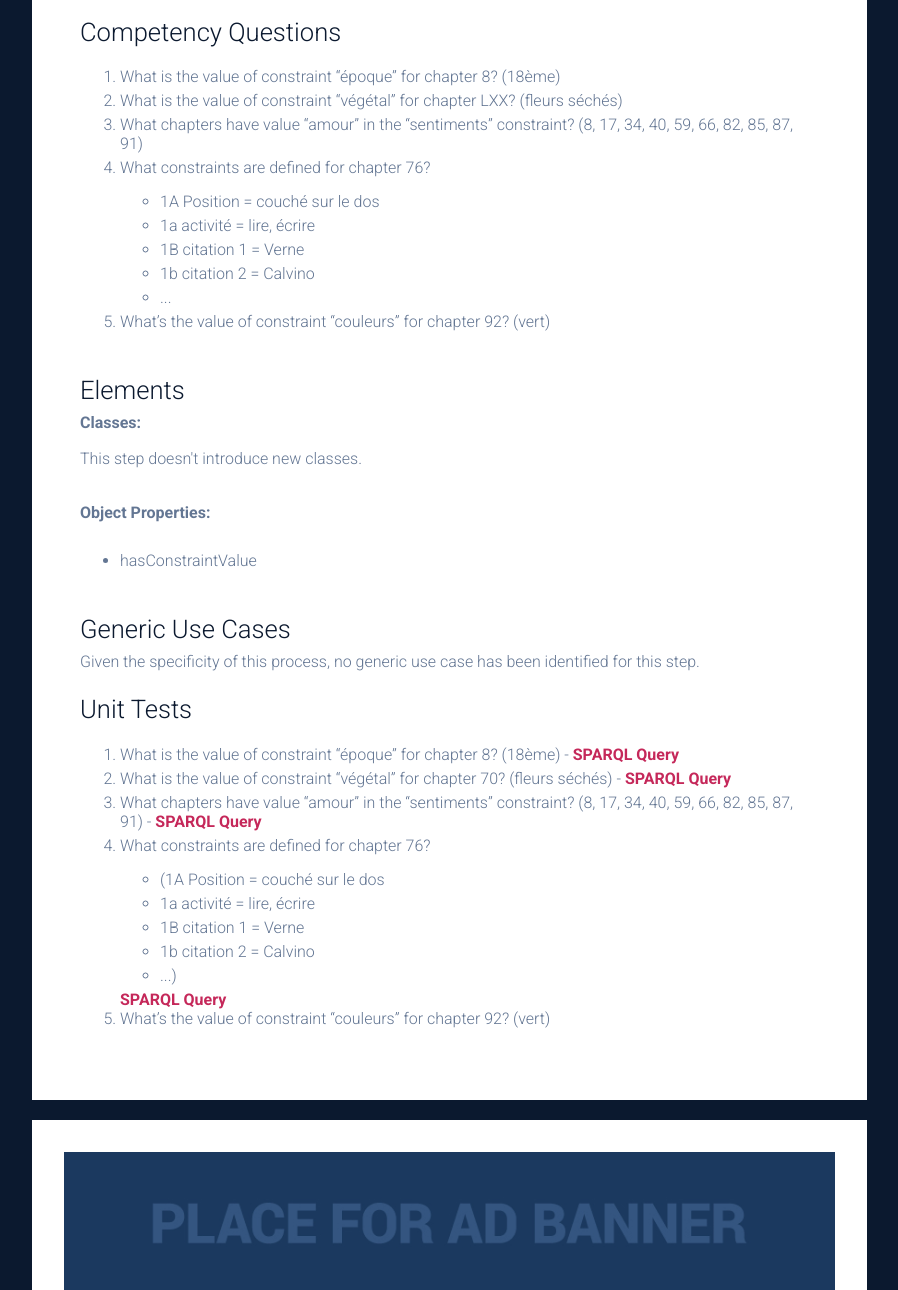
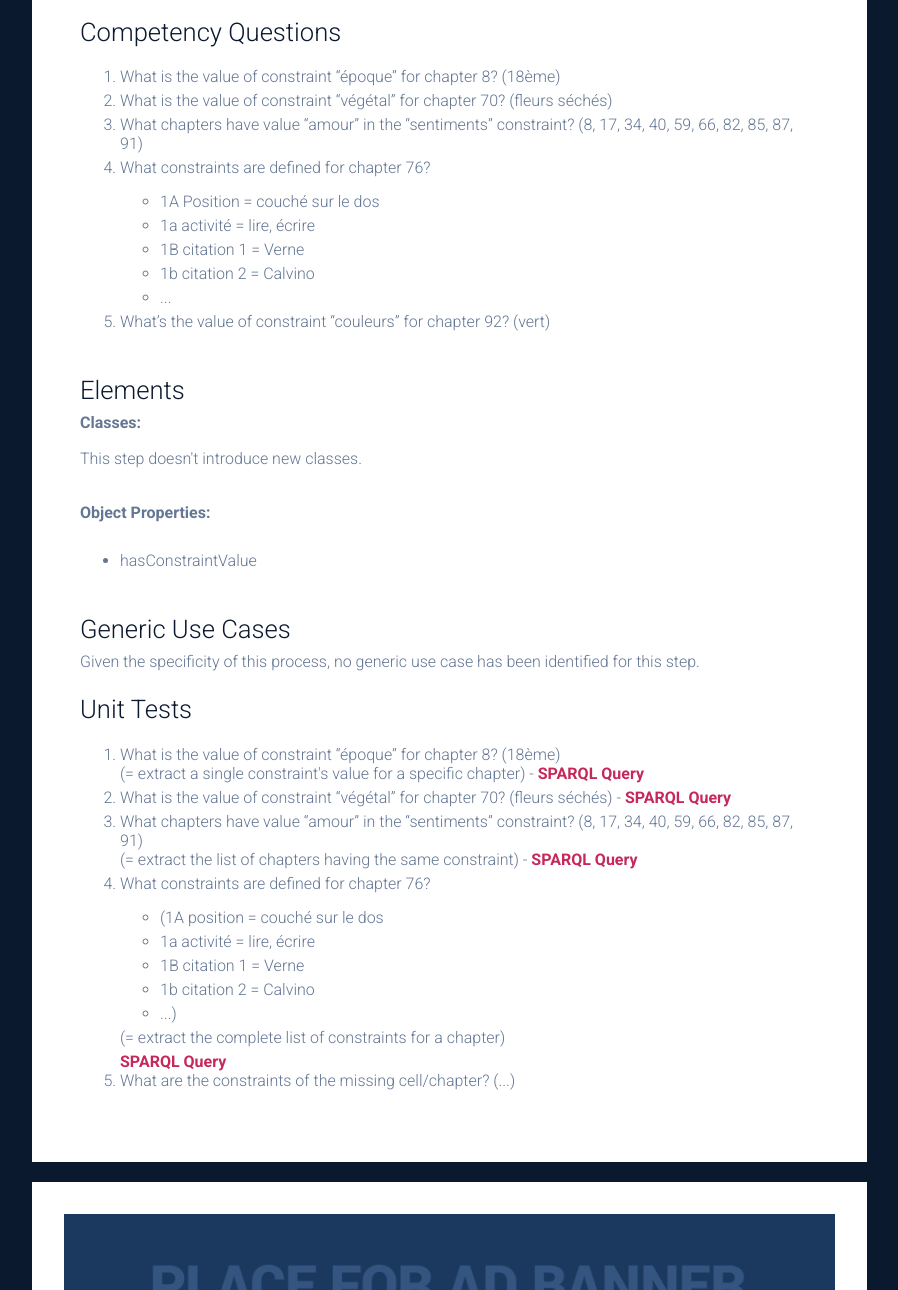
Before and after one commit to diegochillo/lawo, a plain HTML site: page project.html in a window 1280 px wide. Shown: the part 5001-6291 px from the top of the page, without its empty margins (48-946 px from the left). Drawn offline with Linux system fonts and the light colour scheme.

Commit message:
Update project.html

```diff
--- a/project.html
+++ b/project.html
@@ -288,7 +288,7 @@
                       <div>
                         <ol>
                           <li>What is the value of constraint “époque” for chapter 8? (18ème)</li>
-                          <li>What is the value of constraint “végétal” for chapter LXX? (fleurs séchés)</li>
+                          <li>What is the value of constraint “végétal” for chapter 70? (fleurs séchés)</li>
                           <li>What chapters have value “amour” in the “sentiments” constraint? (8, 17, 34, 40, 59, 66, 82, 85, 87, 91)</li>
                           <li>What constraints are defined for chapter 76?
                             <ul>
@@ -325,20 +325,21 @@
                       <h3>Unit Tests</h3>
                       <div>
                         <ol>
-                          <li>What is the value of constraint “époque” for chapter 8? (18ème) - <a class="sparql-link" data-vbtype="inline" data-maxwidth="750px" href="#sparql-13">SPARQL Query</a></li>
+                          <li>What is the value of constraint “époque” for chapter 8? (18ème)<br/>(= extract a single constraint's value for a specific chapter) - <a class="sparql-link" data-vbtype="inline" data-maxwidth="750px" href="#sparql-13">SPARQL Query</a></li>
                           <li>What is the value of constraint “végétal” for chapter 70? (fleurs séchés) - <a class="sparql-link" data-vbtype="inline" data-maxwidth="750px" href="#sparql-14">SPARQL Query</a></li>
-                          <li>What chapters have value “amour” in the “sentiments” constraint? (8, 17, 34, 40, 59, 66, 82, 85, 87, 91) - <a class="sparql-link" data-vbtype="inline" data-maxwidth="750px" href="#sparql-15">SPARQL Query</a></li>
+                          <li>What chapters have value “amour” in the “sentiments” constraint? (8, 17, 34, 40, 59, 66, 82, 85, 87, 91)<br/>(= extract the list of chapters having the same constraint) - <a class="sparql-link" data-vbtype="inline" data-maxwidth="750px" href="#sparql-15">SPARQL Query</a></li>
                           <li>What constraints are defined for chapter 76?
                             <ul>
-                              <li>(1A Position = couché sur le dos</li>
+                              <li>(1A position = couché sur le dos</li>
                               <li>1a activité = lire, écrire</li>
                               <li>1B citation 1 = Verne</li>
                               <li>1b citation 2 = Calvino</li>
                               <li>...)</li>
                             </ul>
+                            (= extract the complete list of constraints for a chapter)
                           </li>
                           <a class="sparql-link" data-vbtype="inline" data-maxwidth="750px" href="#sparql-16">SPARQL Query</a>
-                          <li>What’s the value of constraint “couleurs” for chapter 92? (vert)</li>
+                          <li>What are the constraints of the missing cell/chapter? (...)</li>
                         </ol>
                         <br/>
                       </div>
```
